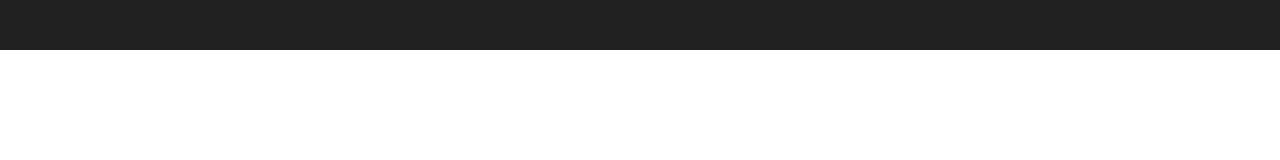
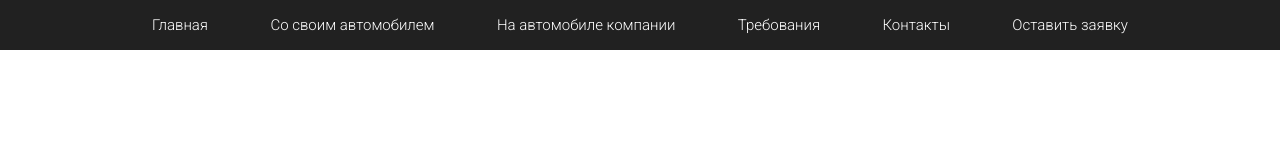
Before and after one commit to vdekterev/bootstrap-practice, a plain HTML site: page index.html in a window 1280 px wide. Drawn offline with Linux system fonts and the light colour scheme.

Commit message:
created navbar

```diff
--- a/index.html
+++ b/index.html
@@ -12,7 +12,18 @@
 </head>
 <body>
     <header>
-
+       <div class="container">
+            <nav>
+                <ul class="menu">
+                    <li class="menu_item"><a href="#" class="menu_link">Главная</a></li>
+                    <li class="menu_item"><a href="#" class="menu_link">Со своим автомобилем</a></li>
+                    <li class="menu_item"><a href="#" class="menu_link">На автомобиле компании</a></li>
+                    <li class="menu_item"><a href="#" class="menu_link">Требования</a></li>
+                    <li class="menu_item"><a href="#" class="menu_link">Контакты</a></li>
+                    <li class="menu_item"><a href="#" class="menu_link">Оставить заявку</a></li>
+                </ul>
+            </nav>
+       </div>
     </header>
 </body>
 </html>
```
